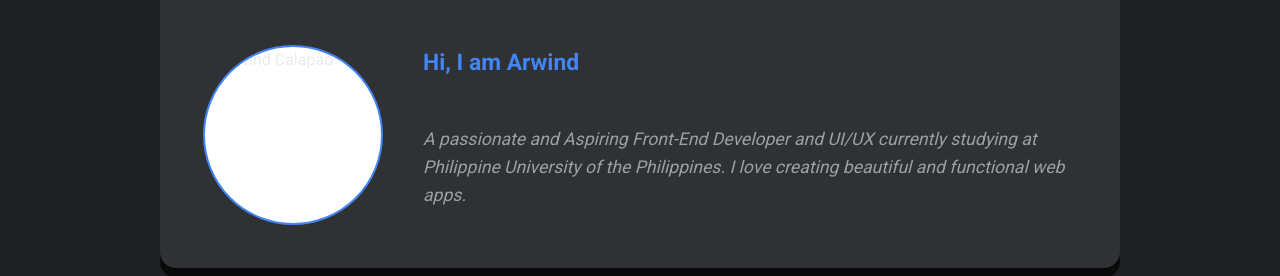
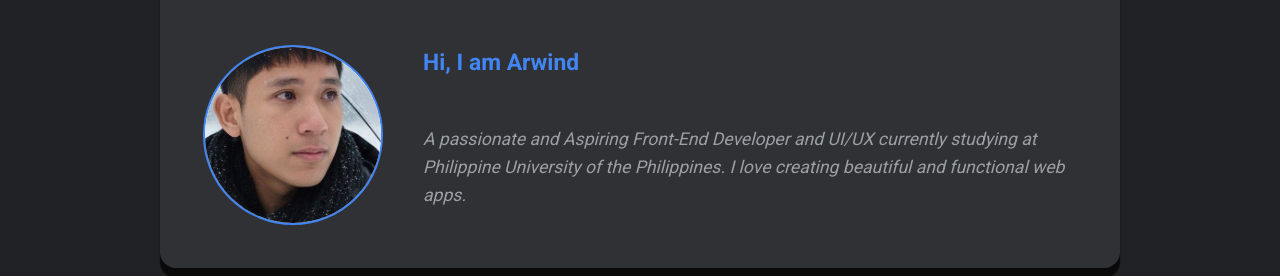
Before and after one commit to WindCapao/Portfolio, a plain HTML site: page index.html in a window 1280 px wide. Shown: the part 525-801 px from the top of the page. Drawn offline with Linux system fonts and the light colour scheme; the site is published under a folder, as on GitHub Pages, so addresses that start at the root find nothing; a web font is replaced by a local one.

Commit message:
Update index.html

```diff
--- a/index.html
+++ b/index.html
@@ -39,7 +39,7 @@
          <div class="about-content">
 
         <div class="about-image">
-          <img src="/assets/Me.jpg" alt="Arwind Calapao">
+          <img src="assets/Me.jpg" alt="Arwind Calapao">
         </div>
 
         <div class="about-text">
```
